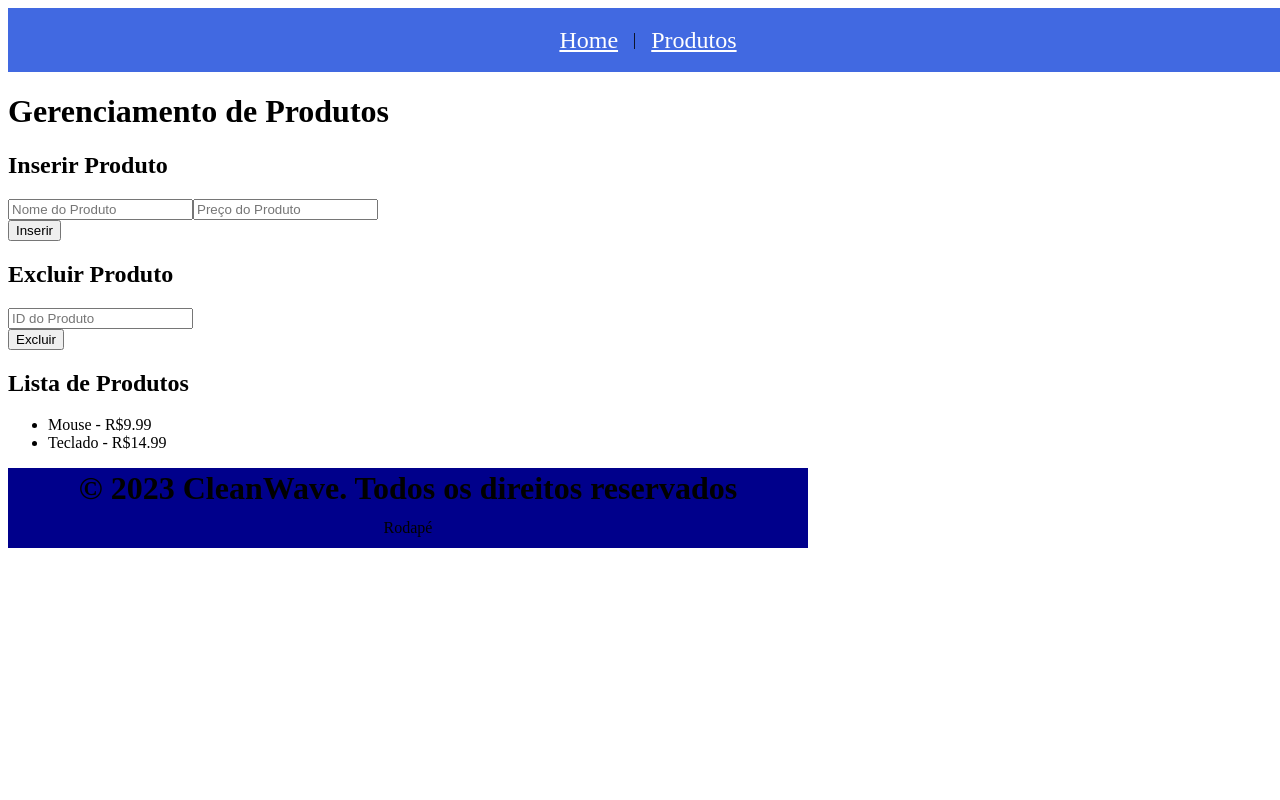
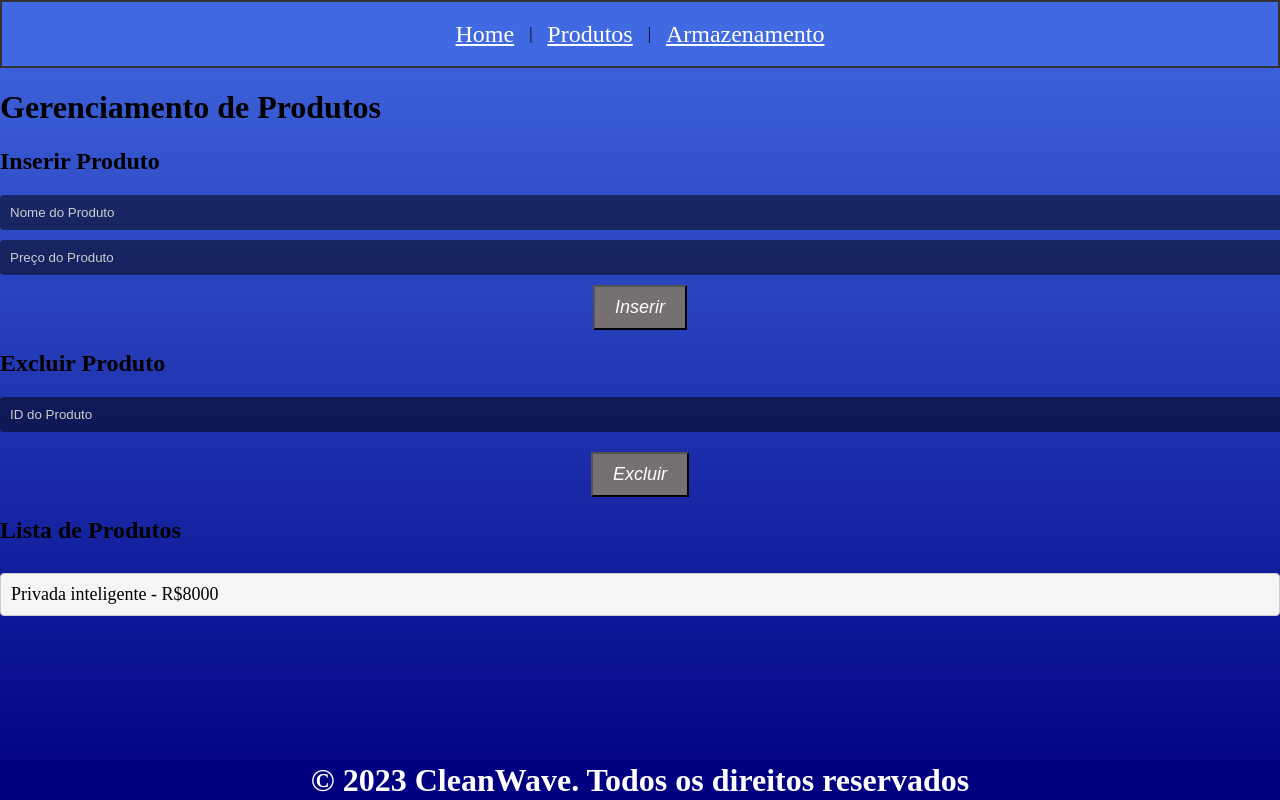
Before and after one commit to EduardoFedeli/Sprint4-Front-Js, a React (Vite) app: page /produtos in a window 1280 px wide. Built offline with nearby package versions, Linux system fonts and the light colour scheme; data requests are answered from the project's data file.

Commit message:
Customização

```diff
--- a/dados.json
+++ b/dados.json
@@ -1,6 +1,9 @@
 {
-    "produtos": [
-      { "id": 1, "nome": "Mouse", "preço": 9.99 },
-      { "id": 2, "nome": "Teclado", "preço": 14.99 }
-    ]
-  }
+  "produtos": [
+    {
+      "nome": "Privada inteligente",
+      "preço": 8000,
+      "id": 1
+    }
+  ]
+}
--- a/package.json
+++ b/package.json
@@ -11,7 +11,9 @@
     "backend": "json-server --watch dados.json --port 5000"
   },
   "dependencies": {
+    "bootstrap": "^5.3.2",
     "react": "^18.2.0",
+    "react-bootstrap": "^2.9.1",
     "react-dom": "^18.2.0",
     "react-router-dom": "^6.18.0"
   },
--- a/src/App.jsx
+++ b/src/App.jsx
@@ -2,6 +2,7 @@ import Menu from './Menu'
 import Rodape from './Rodape'
 import './styles/produtos.scss'
 import { Outlet } from 'react-router-dom'
+
 
 function App() {
     return(
--- a/src/Menu.jsx
+++ b/src/Menu.jsx
@@ -7,6 +7,8 @@ export default function Menu(){
             <Link to='/'>Home</Link>
             <span>  |  </span>
             <Link to='/produtos'>Produtos</Link>
+            <span>  |  </span>
+            <Link to='/armazenamento'>Armazenamento</Link>
         </nav>
     )
 }
--- a/src/Rodape.jsx
+++ b/src/Rodape.jsx
@@ -2,7 +2,7 @@ export default function Rodape(){
 
     return(
         <footer>
-            <p>Rodapé</p>
+            <h1 className='footer'>&copy; 2023 CleanWave. Todos os direitos reservados</h1>
         </footer>
     )
 }
--- a/src/routes/Error/error.jsx
+++ b/src/routes/Error/error.jsx
@@ -1,4 +1,4 @@
-import React from "react";
+
 
 export default function Error(){
     return(
--- a/src/routes/Home/home.jsx
+++ b/src/routes/Home/home.jsx
@@ -1,7 +1,40 @@
-import React from "react";
+import  { useState } from 'react';
+import { Button, Modal, Form } from 'react-bootstrap';
 
-export default function Home(){
-    return(
-        <main><h1>Home</h1></main>
-    )
+function Home() {
+  const [showModal, setShowModal] = useState(false);
+
+  const handleClose = () => setShowModal(false);
+  const handleShow = () => setShowModal(true);
+
+  return (
+    <div>
+      <Button variant="primary" onClick={handleShow}>
+        Abrir Modal
+      </Button>
+
+      <Modal show={showModal} onHide={handleClose}>
+        <Modal.Header closeButton>
+          <Modal.Title>Exemplo de Formulário Modal</Modal.Title>
+        </Modal.Header>
+        <Modal.Body>
+          <Form>
+            <Form.Group controlId="formBasicEmail">
+              <Form.Label>Email address</Form.Label>
+              <Form.Control type="email" placeholder="Enter email" />
+            </Form.Group>
+            <Form.Group controlId="formBasicPassword">
+              <Form.Label>Password</Form.Label>
+              <Form.Control type="password" placeholder="Password" />
+            </Form.Group>
+            <Button variant="primary" type="submit">
+              Enviar
+            </Button>
+          </Form>
+        </Modal.Body>
+      </Modal>
+    </div>
+  );
 }
+
+export default Home;
--- a/src/routes/Produtos/produtos.jsx
+++ b/src/routes/Produtos/produtos.jsx
@@ -1,4 +1,4 @@
-import React, { useState, useEffect } from 'react';
+import { useState, useEffect } from 'react';
 
 
 function Produtos() {
@@ -96,9 +96,6 @@ function Produtos() {
           ))}
         </ul>
       </div>
-      <footer className="footer">
-        <h1 className='footer'>&copy; 2023 CleanWave. Todos os direitos reservados</h1>
-      </footer>
     </div>
   );
 }
--- /dev/null
+++ b/src/routes/armazenamento/armazenamento.jsx
@@ -0,0 +1,46 @@
+import  { useState } from 'react';
+
+const Armazenamento = () => {
+  const [inputValue, setInputValue] = useState('');
+  const [sessionValue, setSessionValue] = useState('');
+
+  const handleSetItem = () => {
+    sessionStorage.setItem('myKey', inputValue);
+    setSessionValue(sessionStorage.getItem('myKey'));
+  };
+
+  const handleRemoveItem = () => {
+    sessionStorage.removeItem('myKey');
+    setSessionValue(sessionStorage.getItem('myKey'));
+  };
+
+  const handleClear = () => {
+    sessionStorage.clear();
+    setSessionValue(sessionStorage.getItem('myKey'));
+  };
+
+  return (
+    <div>
+      <h1>Vasos Inteligentes</h1>
+      <p>Insira um produto:</p>
+      <input
+        type="text"
+        placeholder="Insira o nome do produto"
+        value={inputValue}
+        onChange={(e) => setInputValue(e.target.value)}
+      />
+      <button onClick={handleSetItem}>Inserir Item</button>
+      <button onClick={handleRemoveItem}>Remover Item</button>
+      <button onClick={handleClear}>Limpar</button>
+
+      {sessionValue && (
+        <div>
+          <h2>Lista de produtos armazenados</h2>
+          <p>{sessionValue}</p>
+        </div>
+      )}
+    </div>
+  );
+};
+
+export default Armazenamento;
--- a/src/styles/produtos.scss
+++ b/src/styles/produtos.scss
@@ -1,19 +1,100 @@
-nav{
-    display: flex; width: 100vw;
-    justify-content: center; align-items: center;
-    height: 8vh; background-color: royalblue;
 
-    & a{color: white; font-size: 1.5em; padding: 15px; }
+$degrade-color-start: royalblue;
+$degrade-color-end: navy;
 
-}
+body {
+margin: 0;
+padding: 0;
+   background: linear-gradient(to bottom, $degrade-color-start, $degrade-color-end);
+   height: 100vh;
+   overflow: hidden;
+ }
 
-main{display: flex; width: 100vw;
-    flex-direction: column; justify-content: center;
-    align-items: center; height: 70vh;
-}
+ nav {
+     display: flex;
+     justify-content: center;
+     align-items: center;
+     height: 8vh;
+     background-color: $degrade-color-start;
+     border: 2px solid #333;
 
-footer{
-    display: flex; width: 100vh; justify-content: center;
-    align-items: center; height: 5vh;
-    background-color: darkblue;
-}
+     & a {
+       color: white;
+       font-size: 1.5em;
+       padding: 15px;
+     }
+   }
+ main {
+   display: flex;
+   flex-direction: column;
+   justify-content: center;
+   align-items: center;
+   height: 70vh;
+ }
+
+ footer {
+     position: fixed;
+     bottom: 0;
+     left: 0; // Define o lado esquerdo
+     width: 100%; // Ocupa toda a largura horizontal da página
+     display: flex;
+     justify-content: center;
+     align-items: center;
+     height: 5vh;
+     background-color: $degrade-color-end;
+     color: white;
+   }
+
+   input[type="text"] {
+    width: 100%;
+    padding: 10px;
+    border: none;
+    border-radius: 4px;
+    color: #fff;
+    background-color: rgba(0, 0, 0, 0.5);
+    margin-bottom: 10px;
+  }
+
+  input[type="number"] {
+    width: 100%;
+    padding: 10px;
+    border: none;
+    border-radius: 4px;
+    color: #fff;
+    background-color: rgba(0, 0, 0, 0.5);
+  }
+
+  input::placeholder {
+    color: #ccc;
+  }
+
+  .botao button {
+    background-color: #767070;
+    font-style: italic;
+    color: #fff;
+    padding: 10px 20px;
+    margin: 10px auto; /* Centralize horizontalmente */
+    cursor: pointer;
+    font-size: 18px;
+    text-align: center;
+    max-width: 150px; /* Defina a largura máxima desejada para os botões */
+    display: flex; /* Centralize verticalmente */
+    align-items: center;
+    justify-content: center;
+  }
+
+  ul {
+    list-style: none;
+    padding: 0;
+    overflow-y: scroll; /* Adicione rolagem vertical */
+    max-height: 300px; /* Defina uma altura máxima para a lista (ajuste conforme necessário) */
+  }
+
+  li {
+    margin: 10px 0;
+    font-size: 18px;
+    border: 1px solid #ccc;
+    border-radius: 4px;
+    padding: 10px;
+    background-color: #f5f5f5;
+  }
```
Also changed, not shown: src/main.jsx (+7 -2 lines), README.txt (added), 1 other file (tests, documents, lock files or other folders).
